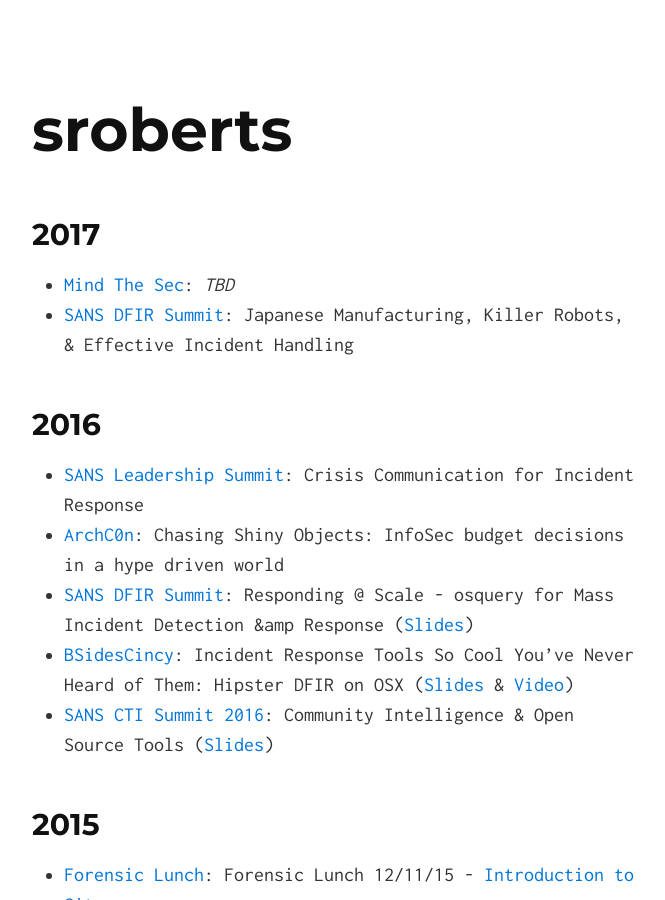
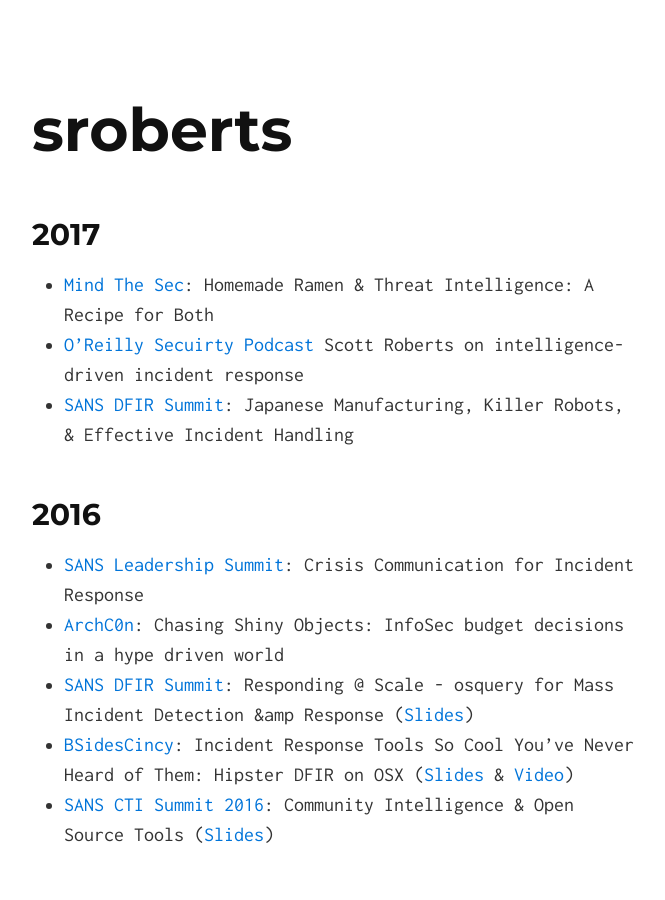
Before and after one commit to sroberts/sroberts.github.io, a Jekyll site: the page built from speaking.md, in a window 1280 px wide and 900 px high. Shown: the whole window, without its empty margins (306-971 px from the left). Built offline with Jekyll 4.4.1, drawn with Linux system fonts in a browser that asks for light colours; our own code applies the rules of GitHub Pages for plain Markdown files.

Commit message:
updated speaking list

```diff
--- a/speaking.md
+++ b/speaking.md
@@ -3,10 +3,13 @@
 ---
 
 ## 2017
-- [Mind The Sec](http://mindthesec.com.br/): _TBD_
+
+- [Mind The Sec](http://mindthesec.com.br/): Homemade Ramen & Threat Intelligence: A Recipe for Both
+- [O'Reilly Secuirty Podcast](https://www.oreilly.com/ideas/scott-roberts-on-intelligence-driven-incident-response) Scott Roberts on intelligence-driven incident response
 - [SANS DFIR Summit](https://www.sans.org/event/digital-forensics-summit-2017): Japanese Manufacturing, Killer Robots, & Effective Incident Handling
 
 ## 2016
+
 - [SANS Leadership Summit](https://www.sans.org/event/security-leadership-summit-2016): Crisis Communication for Incident Response
 - [ArchC0n](http://www.archc0n.org/): Chasing Shiny Objects: InfoSec budget decisions in a hype driven world
 - [SANS DFIR Summit](http://www.sans.org/event/digital-forensics-summit-2016): Responding @ Scale - osquery for Mass Incident Detection &amp Response ([Slides](http://sroberts.github.io/responding-at-scale-with-osquery/slides.html#1))
@@ -14,6 +17,7 @@
 - [SANS CTI Summit 2016](https://www.sans.org/event/cyber-threat-intelligence-summit-2016): Community Intelligence & Open Source Tools ([Slides](https://speakerdeck.com/sroberts/community-intelligence-and-open-source-tools))
 
 ## 2015
+
 - [Forensic Lunch](https://www.youtube.com/channel/UCZ7mQV3j4GNX-LU1IKPVQZg): Forensic Lunch 12/11/15 - [Introduction to Git](https://www.youtube.com/watch?v=6SnpBo0XtaQ)
 - [BSidesDFW 2015](http://www.securitybsides.com/w/page/96312090/BSidesDFW%202015): Responding @ Scale - osquery for Mass Incident Detection & Response ([Slides](http://sroberts.github.io/bsidesdfw2015-slides/slides.html#1))
 - [Archc0n](http://www.archc0n.org/): Incident Response Tools So Cool You've Never Heard of Them: Hipster DFIR on OSX & iOS ([Slides](https://speakerdeck.com/sroberts/hipster-dfir-on-osx))
@@ -23,6 +27,7 @@
 - [BSides Columbus 2015](http://www.securitybsides.com/w/page/81789821/BSidesCMH2015): A Basic Guide to Advanced Incident Response
 
 ## 2014
+
 - NYU-Poly CSAW THREADS: Building Your Own DFIR Sidekick ([Slides](https://speakerdeck.com/sroberts/building-your-own-dfir-sidekick-threads-edition) & [Video](https://vimeo.com/114701077))
 - [Dev BootCamp: NYC](http://www.meetup.com/DBCx-NYC/events/218621973/): Happy to Security For You
 - [BSidesDFW](http://www.bsidesdfw.com): A Game of Pwns ([Slides](https://speakerdeck.com/sroberts/a-game-of-pwns))
@@ -33,6 +38,7 @@
 - Closed Conference: How GitHub Uses GitHub to Defend GitHub ([Slides](https://speakerdeck.com/sroberts/how-github-uses-github-to-defend-github))
 
 ## 2013
+
 - [BayThreat](http://www.baythreat.org) 4: Using Robots to Fight Bad Guys ([Slides](https://speakerdeck.com/sroberts/using-robots-to-fight-bad-guys) & [Video](http://www.youtube.com/watch?v=PFvI0m_JkDE))
 - [BSidesDFW](http://www.securitybsides.com/w/page/60987881/BSidesDFW): Using Robots to Fight Bad Guys
 - Central PA Open Source Conference: Using Robots to Fight Bad Guys
@@ -41,15 +47,19 @@
 - [Parsons The New School for Design](http://www.newschool.edu/parsons/): GitHub Principles for Awesome ([Slides](https://speakerdeck.com/sroberts/introduction-and-8-things-to-be-good-at-github))
 
 ## 2012
+
 - Mozilla Game Jam NYC 2012 Kickoff: GitHub Principles for Awesome ([Slides](https://speakerdeck.com/sroberts/github-principles-for-awesome))
 
 ## 2010
+
 - [SummerCon](http://summercon.org): An Intelligence Primer for Hackers
 
 ## 2009
+
 - [Strange Loop](https://thestrangeloop.com): A Developers Guide to Hacking Tools For Fun and Profit
 - The Computer Forensics Show: Mandiant State of the Hack
 - [GFIRST](https://www.us-cert.gov/government-users/collaboration/gfirst): Closed Session
 
 ## 2007
+
 - [ShmooCon](http://www.shmoocon.org)3 Keynote: The Security Ramifications of the OLPC Project
```
